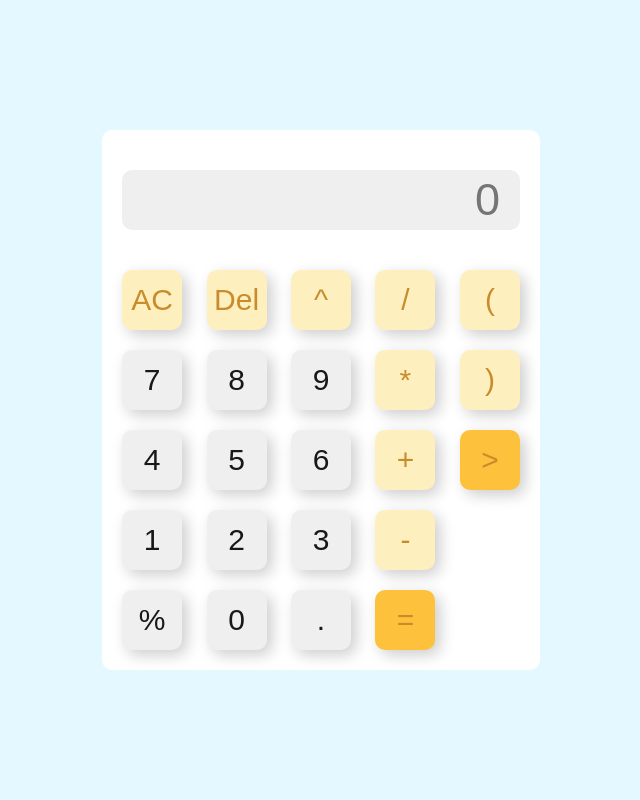
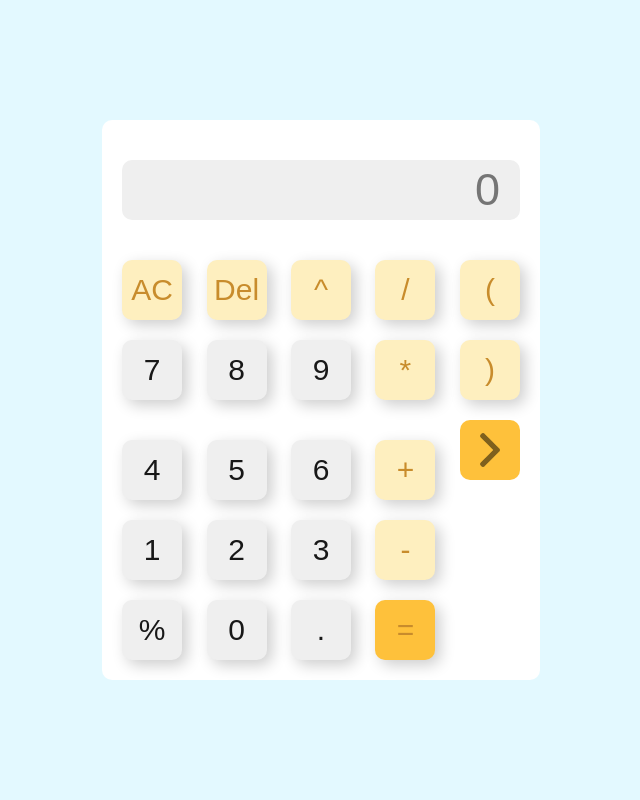
Before and after one commit to DaniilBel/AdvancedCalc, a Flask app: page / in a window 1280 px wide. Shown: the whole page, without its empty margins (319-959 px from the left). Run offline with Flask 3, Linux system fonts and the light colour scheme; some libraries are stand-ins or nearby versions.

Commit message:
add rotation button

```diff
--- a/static/css/style.css
+++ b/static/css/style.css
@@ -34,6 +34,13 @@
     color: #181818;
 }
 
+.container img {
+    width: 85%;
+    display: flex;
+    margin-left: 13px;
+    opacity: 0.5;
+}
+
 .calculator {
     background: #FFFFFF;
     padding: 10px;
@@ -41,7 +48,7 @@
     /* font-weight: bold; */
 }
 
-.container form input {
+.container form input, button {
     border: 0;
     outline: 0;
     width: 60px;
@@ -61,7 +68,7 @@ form .display {
     margin: 20px 0;
 }
 
-form .display input {
+form .display input, button {
     text-align: right;
     flex: 1;
     font-size: 45px;
@@ -69,14 +76,22 @@ form .display input {
     padding-right: 20px;
 }
 
-form input.equal.operator {
+form input.equal.operator, button.equal.operator {
     /* width: 145px; */
     background-color: #FEC13B;
 }
 
-form input.operator {
+form input.operator, button.operator {
     color: #C88C2C;
     background-color: #FEEFBF;
+}
+
+#open-history {
+    transition: transform 0.3s ease;
+}
+
+#open-history img {
+    transition: transform 0.3s ease;
 }
 
 #history {
--- a/static/historyBtn.js
+++ b/static/historyBtn.js
@@ -1,13 +1,28 @@
 const historyBtn = document.getElementById('open-history');
 const panel = document.getElementById('history');
+const image = historyBtn.querySelector('img');
 
 const panelState = localStorage.getItem('panelState');
+const imageRotation = localStorage.getItem('imageRotation');
+
+if (imageRotation) {
+    image.style.transform = `rotate(${imageRotation}deg)`;
+}
 
 if (panelState === 'opened') {
     panel.classList.add('opened');
 }
 
-historyBtn.addEventListener('click', function() {
+historyBtn.addEventListener('click', () => {
+    const currentRotation = getRotationValue(image);
+    const newRotation = currentRotation + 180;
+
+    image.style.transform = `rotate(${newRotation}deg)`;
+
+    localStorage.setItem('imageRotation', newRotation);
+})
+
+historyBtn.addEventListener('click', () => {
     panel.classList.toggle('opened');
 
     if (panel.classList.contains('opened')) {
@@ -16,3 +31,16 @@ historyBtn.addEventListener('click', function() {
         localStorage.setItem('panelState', 'closed');
     }
 });
+
+//
+function getRotationValue(element) {
+    const style = window.getComputedStyle(element);
+    const matrix = style.getPropertyValue('transform');
+    if (matrix && matrix !== 'none') {
+        const values = matrix.split('(')[1].split(')')[0].split(',');
+        const a = values[0];
+        const b = values[1];
+        return Math.round(Math.atan2(b, a) * (180 / Math.PI));
+    }
+    return 0;
+}
--- a/templates/index.html
+++ b/templates/index.html
@@ -34,7 +34,9 @@
                 <input type="button" value="5" onclick="display.value += '5' ">
                 <input type="button" value="6" onclick="display.value += '6' ">
                 <input type="button" value="+" onclick="display.value += '+' " class="operator">
-                <input type="button" value=">" id="open-history" class="equal operator">
+                <button type="button" value=">" id="open-history" class="equal operator">
+                    <img src="{{ url_for('static', filename='images/right-arrow.png') }}" alt="open history" />
+                </button>
             </div>
             <div>
                 <input type="button" value="1" onclick="display.value += '1' ">
@@ -63,7 +65,9 @@
             </ul>
             <form action="{{ url_for('history_moment') }}" method="post">
                 <div>
-                    <input type="submit" value="CH" class="equal operator">
+                    <button type="submit" value="CH" class="equal operator">
+                        <img src="{{ url_for('static', filename='images/trash.png') }}" alt="trash" />
+                    </button>
                 </div>
             </form>
         </div>
```
Also changed, not shown: static/images/right-arrow.png (added), static/images/trash.png (added).
